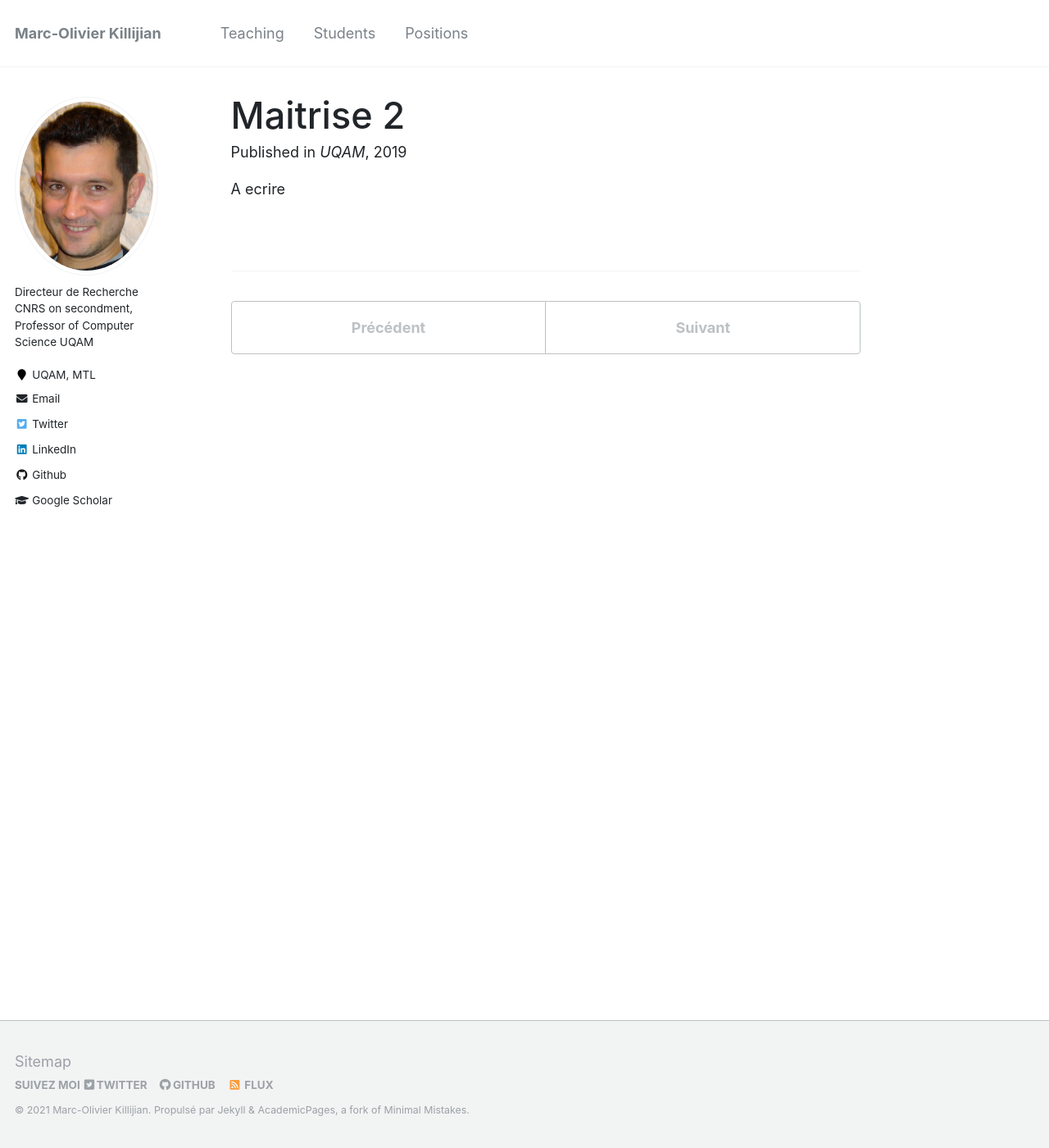
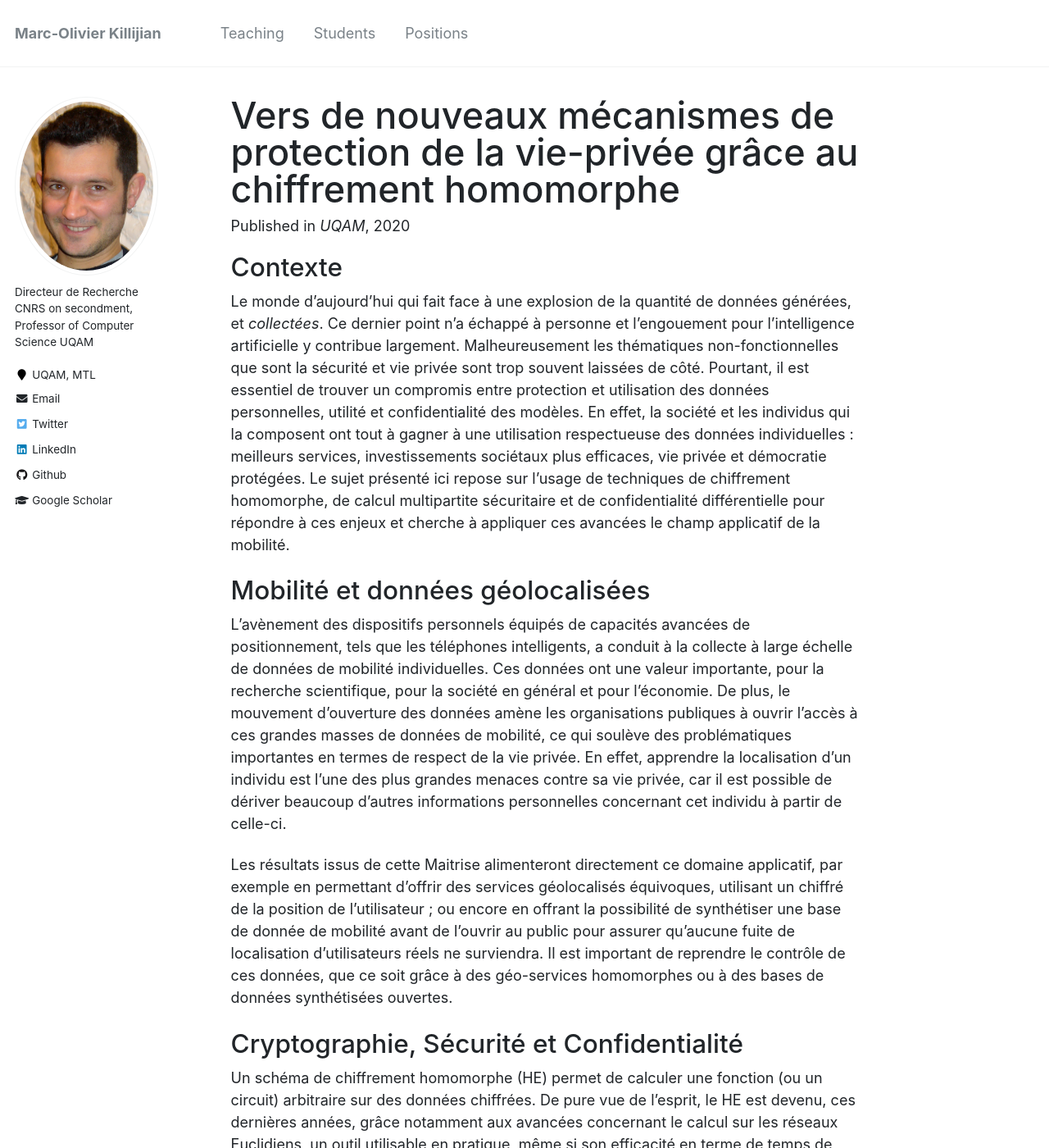
Before and after one commit to Kirija/kirija.github.io, a Jekyll site: the page built from _positions/2020-msc-2.md, in a window 1280 px wide and 1400 px high. Shown: the whole window at 82% size. Built offline with Jekyll 4.4.1, drawn with Linux system fonts in a browser that asks for light colours; some of the changed text lies outside the part shown.

Commit message:
MSC-FHE-Mobility

```diff
--- a/_positions/2020-msc-2.md
+++ b/_positions/2020-msc-2.md
@@ -1,14 +1,38 @@
 ---
-title: "Maitrise 2"
+title: "Vers de nouveaux mécanismes de protection de la vie-privée grâce au chiffrement homomorphe"
 collection: positions
 type: "Maitrise"
-<!-- permalink: /teaching/2019-winter-teaching-1 -->
 venue: "UQAM"
-date: 2019-12-3
+date: 2020-06-03
 location: "Montreal, Quebec, Canada"
-available: false
+available: true
 funding: true
 level: MSc
 people: Marc-Olivier Killijian
 ---
-A ecrire
+
+### Contexte
+
+Le monde d'aujourd'hui qui fait face à une explosion de la quantité de données générées, et *collectées*. Ce dernier point n'a échappé à personne et l'engouement pour l'intelligence artificielle y contribue largement. Malheureusement les thématiques non-fonctionnelles que sont la sécurité et vie privée sont trop souvent laissées de côté. Pourtant, il est essentiel de trouver un compromis entre protection et utilisation des données personnelles, utilité et confidentialité des modèles. En effet, la société et les individus qui la composent ont tout à gagner à une utilisation respectueuse des données individuelles : meilleurs services, investissements sociétaux plus efficaces, vie privée et démocratie protégées. Le sujet présenté ici repose sur l'usage de techniques de chiffrement homomorphe, de calcul multipartite sécuritaire et de confidentialité différentielle pour répondre à ces enjeux et cherche à appliquer ces avancées le champ applicatif de la mobilité.
+
+### Mobilité et données géolocalisées
+
+L'avènement des dispositifs personnels équipés de capacités avancées de positionnement, tels que les téléphones intelligents, a conduit à la collecte à large échelle de données de mobilité individuelles. Ces données ont une valeur importante, pour la recherche scientifique, pour la société en général et pour l'économie. De plus, le mouvement d'ouverture des données amène les organisations publiques à ouvrir l'accès à ces grandes masses de données de mobilité, ce qui soulève des problématiques importantes en termes de respect de la vie privée. En effet, apprendre la localisation d’un individu est l'une des plus grandes menaces contre sa vie privée, car il est possible de dériver beaucoup d’autres informations personnelles concernant cet individu à partir de celle-ci.
+
+Les résultats issus de cette Maitrise alimenteront directement ce domaine applicatif, par exemple en permettant d'offrir des services géolocalisés équivoques, utilisant un chiffré de la position de l'utilisateur ; ou encore en offrant la possibilité de synthétiser une base de donnée de mobilité avant de l'ouvrir au public pour assurer qu'aucune fuite de localisation d'utilisateurs réels ne surviendra. Il est important de reprendre le contrôle de ces données, que ce soit grâce à des géo-services homomorphes ou à des bases de données synthétisées ouvertes.
+
+### Cryptographie, Sécurité et Confidentialité
+
+Un schéma de chiffrement homomorphe (HE) permet de calculer une fonction (ou un circuit) arbitraire sur des données chiffrées. De pure vue de l'esprit, le HE est devenu, ces dernières années, grâce notamment aux avancées concernant le calcul sur les réseaux Euclidiens, un outil utilisable en pratique, même si son efficacité en terme de temps de calcul n'est pas encore satisfaisante. En particulier, des schémas de chiffrement partiellement homomorphe, dont le nombre d'opération dans le monde des chiffrés est paramétré, ont permis des avancées notables dans le monde des mécanismes pour la protection de la vie privée.
+
+Les techniques du calcul multipartite sécuritaire (MPC) reposent quant à elles sur l'utilisation d'outils cryptographiques (tels que le partage de clé secrète, les transferts inconscients, ou encore du HE). Le principe sous-jacent est que plusieurs participants calculent une fonction de leurs entrées secrètes et n'en apprennent que le résultat. Le MPC est également utile pour construire des primitives de protection de la vie privée.
+
+La confidentialité différentielle (DP), quant à elle, est un modèle de vie privée qui propose une métrique qui mesure l'anonymisation de données ainsi que des mécanismes qui permettent d'introduire du bruit dans les données, et ce afin d'atteindre un certain niveau de cette métrique. Jusqu'à il y a peu de temps, cette technique a été essentiellement réservée aux bases de données, afin d'empêcher les attaques de ré-identification, mais son utilisation dans le cadre de mécanismes de protection en-ligne commence à être envisagée.
+
+### Objectifs de la Maitrise
+
+Ces techniques sont à la pointe de la recherche actuelle en protection de la vie privée. Dans cette maitrise, il s'agit de les étudier, de les développer et de les utiliser conjointement afin de lever les verrous de la protection de la vie privée, en général mais aussi en particulier appliquée au domaine des données géolocalisées.
+
+### Contact
+
+Me contacter ([killijian.marc-olivier.2@uqam.ca](killijian.marc-olivier.2@uqam.ca)) par courriel pour discuter de ce sujet et de vos intérêts.
```
